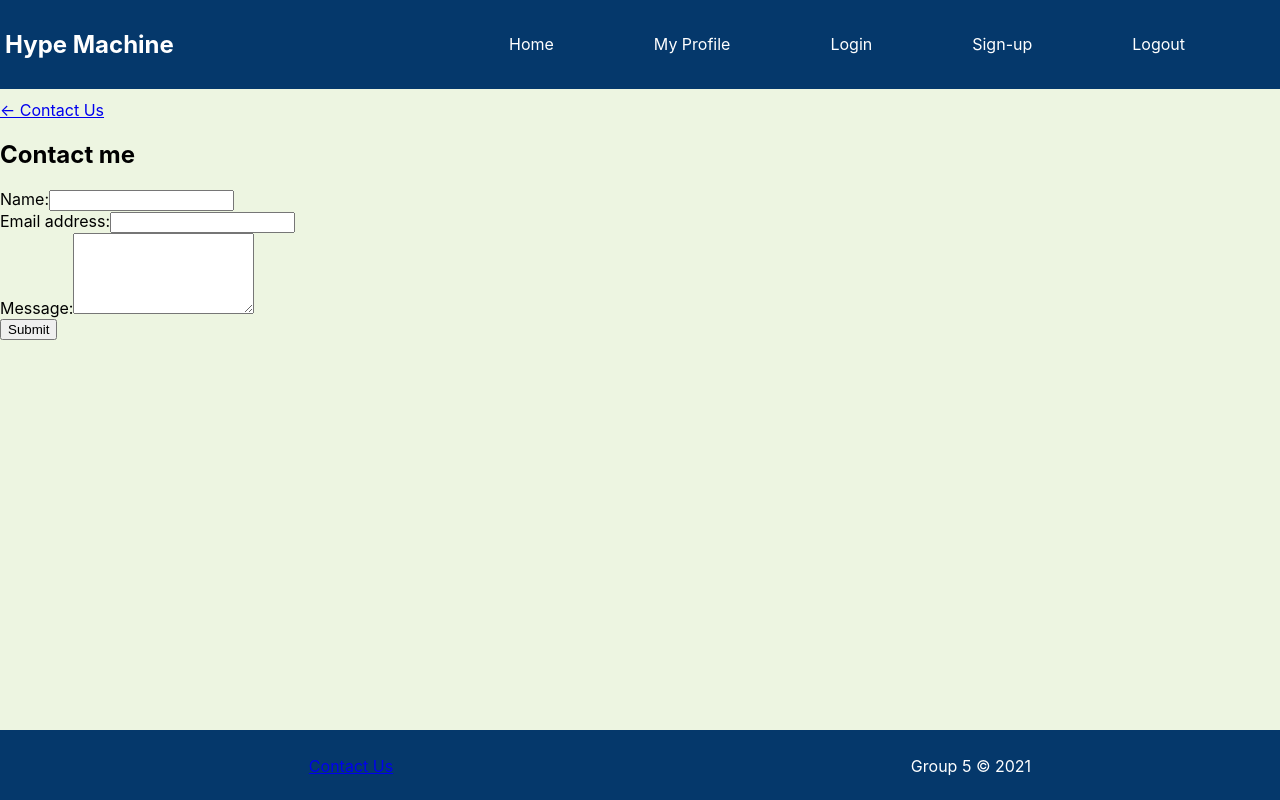
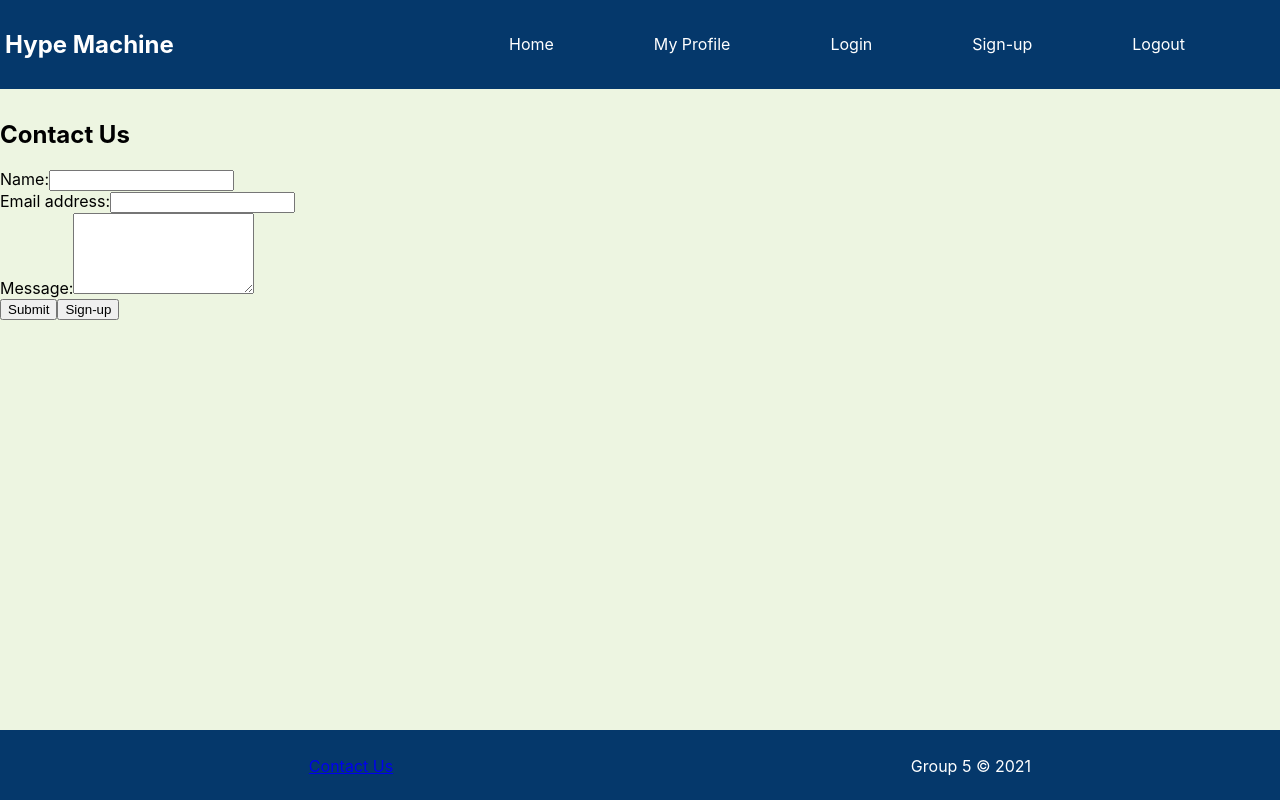
Before and after one commit to JohnLanni619/hype-machine, a React (Create React App) app in the folder client/: page /contact in a window 1280 px wide. Built offline with nearby package versions, Linux system fonts and the light colour scheme.

Commit message:
added signup button, removed the link about form, and changed Me to Us!

```diff
--- a/client/src/index.css
+++ b/client/src/index.css
@@ -129,6 +129,7 @@ footer:hover {
   opacity: 1;
 }
 
+
 .footer-container {
   display: flex;
   justify-content: space-around;
--- a/client/src/pages/Contact.js
+++ b/client/src/pages/Contact.js
@@ -38,8 +38,7 @@ function ContactForm() {
 
   return (
     <section>
-      <Link to="/contact">← Contact Us</Link>
-      <h1 data-testid="h1tag">Contact me</h1>
+      <h1 data-testid="h1tag">Contact Us</h1>
       <form id="contact-form" onSubmit={handleSubmit}>
         <div>
           <label htmlFor="name">Name:</label>
@@ -59,6 +58,7 @@ function ContactForm() {
           </div>
         )}
         <button data-testid="button" type="submit">Submit</button>
+        <Link to="/signup"><button type="button">Sign-up</button></Link>
       </form>
     </section>
   );
```
